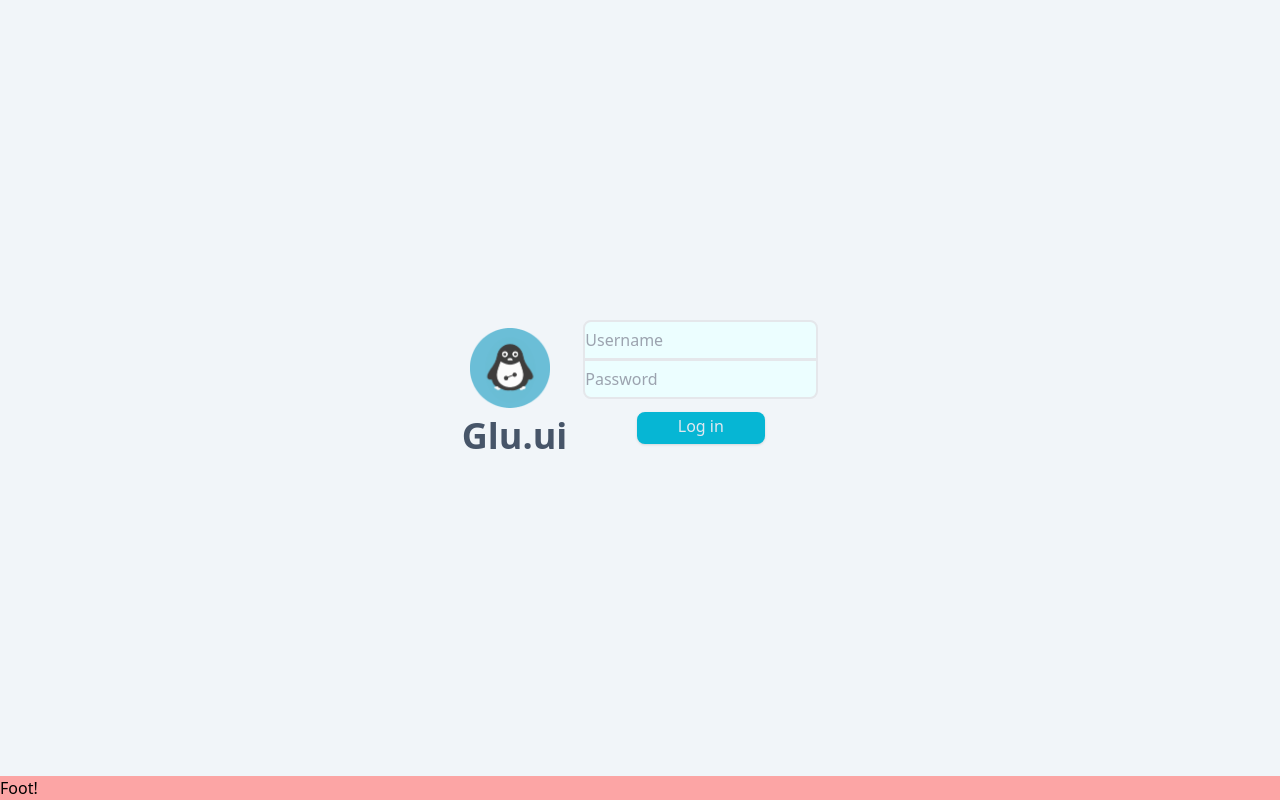
After one commit to ghager93/gluchart, a Django app: page /login in a window 1280 px wide. The commit adds this page. Run offline with Django 5.2, Linux system fonts and the light colour scheme; some libraries are stand-ins or nearby versions; some web fonts are replaced.

Commit message:
Added login view

```diff
--- a/chart/views.py
+++ b/chart/views.py
@@ -83,3 +83,10 @@ class GraphView(views.View):
 class EntriesView(views.View):
     def get(self, request):
         return HttpResponse(GlucoseValue.objects.filter(time_of_reading__lt="2020-01-06T00:00:00Z").values('time_of_reading', 'value'))
+
+
+class LoginView(views.View):
+    template_name = 'login.html'
+
+    def get(self, request):
+        return render(request, self.template_name)
--- a/gluchart/urls.py
+++ b/gluchart/urls.py
@@ -30,6 +30,7 @@ urlpatterns = [
     path('', include(router.urls)),
     path('admin/', admin.site.urls),
     path('batch', views.GlucoseValueBatchCreate.as_view(), name='batch'),
-    path('sample', views.GraphView.as_view(), name='sample'),
+    path('graph', views.GraphView.as_view(), name='graph'),
+    path('login', views.LoginView.as_view(), name='login'),
     path('entries', views.EntriesView.as_view(), name='entries')
 ]
--- a/static/tailwind-output.css
+++ b/static/output.css
@@ -792,6 +792,10 @@ video {
   isolation: auto;
 }
 
+.z-10 {
+  z-index: 10;
+}
+
 .float-start {
   float: inline-start;
 }
@@ -848,6 +852,10 @@ video {
   margin: auto;
 }
 
+.m-\[-1\] {
+  margin: -1;
+}
+
 .mb-1 {
   margin-bottom: 0.25rem;
 }
@@ -862,6 +870,10 @@ video {
 
 .mt-2 {
   margin-top: 0.5rem;
+}
+
+.mb-\[-1px\] {
+  margin-bottom: -1px;
 }
 
 .box-border {
@@ -972,6 +984,10 @@ video {
   height: 5rem;
 }
 
+.h-1\/2 {
+  height: 50%;
+}
+
 .h-8 {
   height: 2rem;
 }
@@ -983,6 +999,10 @@ video {
 
 .h-screen {
   height: 100vh;
+}
+
+.min-h-20 {
+  min-height: 5rem;
 }
 
 .w-32 {
@@ -1874,6 +1894,11 @@ video {
   border-bottom-left-radius: 0.25rem;
 }
 
+.rounded-b-lg {
+  border-bottom-right-radius: 0.5rem;
+  border-bottom-left-radius: 0.5rem;
+}
+
 .rounded-e {
   border-start-end-radius: 0.25rem;
   border-end-end-radius: 0.25rem;
@@ -1899,6 +1924,11 @@ video {
   border-top-right-radius: 0.25rem;
 }
 
+.rounded-t-lg {
+  border-top-left-radius: 0.5rem;
+  border-top-right-radius: 0.5rem;
+}
+
 .rounded-bl {
   border-bottom-left-radius: 0.25rem;
 }
@@ -1973,6 +2003,10 @@ video {
   border-top-width: 1px;
 }
 
+.border-t-0 {
+  border-top-width: 0px;
+}
+
 .border-solid {
   border-style: solid;
 }
@@ -2005,6 +2039,11 @@ video {
 .bg-\[rgb\(255\2c 0\2c 0\)\] {
   --tw-bg-opacity: 1;
   background-color: rgb(255 0 0 / var(--tw-bg-opacity));
+}
+
+.bg-cyan-50 {
+  --tw-bg-opacity: 1;
+  background-color: rgb(236 254 255 / var(--tw-bg-opacity));
 }
 
 .bg-cyan-500 {
@@ -2700,12 +2739,20 @@ video {
   text-align: center;
 }
 
+.focus\:z-10:focus {
+  z-index: 10;
+}
+
 .focus\:hover\:text-center:hover:focus {
   text-align: center;
 }
 
 .hover\:focus\:text-center:focus:hover {
   text-align: center;
+}
+
+.active\:z-10:active {
+  z-index: 10;
 }
 
 .group:hover .group-hover\:text-slate-600 {
--- a/templates/base.html
+++ b/templates/base.html
@@ -6,7 +6,7 @@
   <head>
     <meta charset="UTF-8" />
     <meta name="viewport" content="width=device-width, initial-scale=1.0" />
-    <link href="{% static 'tailwind-output.css' %}" rel="stylesheet" />
+    <link href="{% static 'output.css' %}" rel="stylesheet" />
     <link rel="stylesheet" href="https://rsms.me/inter/inter.css" />
     <script
       src="https://cdn.plot.ly/plotly-2.27.0.min.js"
--- /dev/null
+++ b/templates/login.html
@@ -0,0 +1,27 @@
+{% extends 'base.html' %}
+{% load static %}
+{% block layout %}
+  <div class="flex flex-col h-screen justify-stretch bg-slate-100">
+    <main class="flex flex-grow place-content-center place-items-center">
+      <div class="flex gap-4 justify-center content-center">
+        <div class="flex flex-col">
+          <img src="../../static/pinglu_transparent.png" class="m-2 rounded-lg size-20" />
+          <h1 class="text-4xl text-slate-600 font-semibold">Glu.ui</h1>
+        </div>
+        <form class="flex flex-col gap-2 items-center" action="/login" method="post">
+          <div class="flex flex-col min-h-20">
+            <input class="bg-cyan-50 rounded-t-lg border-2 h-1/2 focus:z-10 mb-[-1px]" id="id_username" type="text" placeholder="Username">
+            <input class="bg-cyan-50 rounded-b-lg border-2 h-1/2" id="id_password" type="password" placeholder="Password">
+          </div>
+          <div class="m-1 bg-cyan-500 rounded-lg h-8 w-32 text-center group hover:bg-cyan-200 shadow">
+            <button class="text-slate-200 group-hover:text-slate-600 text-center align-middle">
+              Log in
+            </button>
+          </div>
+        </form>
+
+      </div>
+    </main>
+    <footer class="h-max bg-red-300 bottom-0 static">Foot!</footer>
+  </div>
+{% endblock layout %}
```
Also changed, not shown: templates/example_pages/login.html (added, +33 -0 lines), templates/layout.html (+2 -12 lines).
